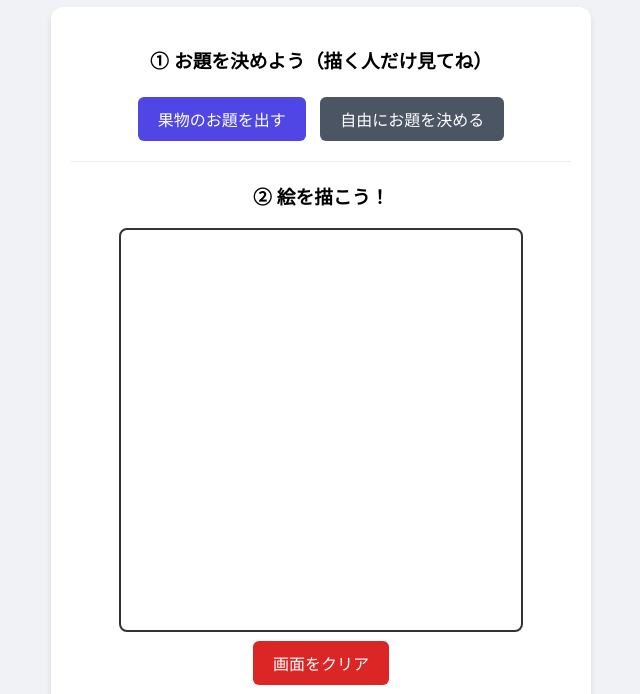
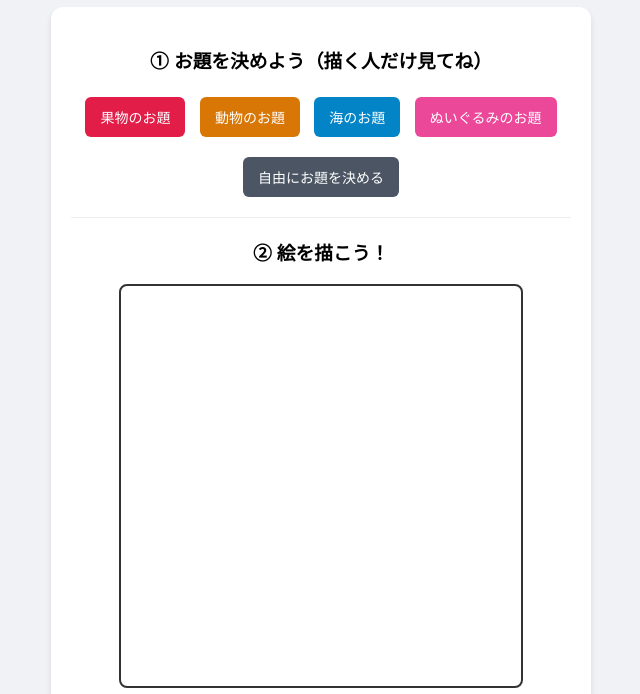
Before and after one commit to kyabetubatake/HTMLtest, a plain HTML site: page OekakiNandeshow.html in a window 1280 px wide. Shown: the part 90-784 px from the top of the page, without its empty margins (319-959 px from the left). Drawn offline with Linux system fonts and the light colour scheme.

Commit message:
Update OekakiNandeshow.html

```diff
--- a/OekakiNandeshow.html
+++ b/OekakiNandeshow.html
@@ -40,12 +40,16 @@
             border-bottom: none;
         }
 
+        .button-group {
+            margin-bottom: 10px;
+        }
+
         button {
             background-color: #4f46e5;
             color: white;
             border: none;
-            padding: 10px 20px;
-            font-size: 16px;
+            padding: 10px 15px;
+            font-size: 14px;
             border-radius: 6px;
             cursor: pointer;
             margin: 5px;
@@ -55,6 +59,20 @@
         button:hover {
             background-color: #4338ca;
         }
+
+        /* ジャンルごとのカラー設定 */
+        button.fruit { background-color: #e11d48; }
+        button.fruit:hover { background-color: #be123c; }
+
+        button.animal { background-color: #d97706; }
+        button.animal:hover { background-color: #b45309; }
+
+        button.sea { background-color: #0284c7; }
+        button.sea:hover { background-color: #0369a1; }
+
+        /* ぬいぐるみボタン用の新色（ピンクパープル） */
+        button.plush { background-color: #ec4899; }
+        button.plush:hover { background-color: #db2777; }
 
         button.secondary {
             background-color: #4b5563;
@@ -88,7 +106,7 @@
             background-color: white;
             border-radius: 8px;
             cursor: crosshair;
-            touch-action: none; /* スマホでのスクロール防止 */
+            touch-action: none;
         }
 
         .hidden {
@@ -101,10 +119,15 @@
     <h1>お絵描き当てゲーム</h1>
 
     <div class="container">
-        <!-- 1. お題設定エリア -->
         <div class="section">
             <h3>① お題を決めよう（描く人だけ見てね）</h3>
-            <button onclick="generateFruitOdai()">果物のお題を出す</button>
+
+            <div class="button-group">
+                <button class="fruit" onclick="generateOdai('fruit')">果物のお題</button>
+                <button class="animal" onclick="generateOdai('animal')">動物のお題</button>
+                <button class="sea" onclick="generateOdai('sea')">海のお題</button>
+                <button class="plush" onclick="generateOdai('plush')">ぬいぐるみのお題</button>
+            </div>
             <button class="secondary" onclick="customOdai()">自由にお題を決める</button>
 
             <div id="odai-box" class="hidden">
@@ -113,7 +136,6 @@
             </div>
         </div>
 
-        <!-- 2. キャンバスエリア -->
         <div class="section">
             <h3>② 絵を描こう！</h3>
             <canvas id="canvas" width="400" height="400"></canvas>
@@ -121,7 +143,6 @@
             <button class="danger" onclick="clearCanvas()">画面をクリア</button>
         </div>
 
-        <!-- 3. 回答・答え合わせエリア -->
         <div class="section">
             <h3>③ みんなで当てよう！</h3>
             <button class="secondary" onclick="showAnswer()">答え合わせ（お題を表示）</button>
@@ -129,8 +150,13 @@
     </div>
 
     <script>
-        // 果物のお題リスト
-        const fruits = ["りんご", "バナナ", "ぶどう", "いちご", "すいか", "メロン", "みかん", "もも", "パイナップル", "キウイ", "さくらんぼ", "くり", "レモン", "かき"];
+        // お題データ（ぬいぐるみのリストを追加しました）
+        const odaiLists = {
+            fruit: ["りんご", "バナナ", "ぶどう", "いちご", "すいか", "メロン", "みかん", "もも", "パイナップル", "キウイ", "さくらんぼ", "レモン", "アボガド"],
+            animal: ["いぬ", "ねこ", "ぞう", "きりん", "らいおん", "ぱんだ", "うさぎ", "こあら", "ごりら", "ぺんぎん", "はむすたー", "にわとり", "くま"],
+            sea: ["くじら", "いるか", "さめ", "たこ", "いか", "かに", "えび", "ひとで", "ちんあなご", "たつのおとしご", "かいそう", "かい（貝）", "うみがめ", "くらげ"],
+            plush: ["クラちゃん", "ぐーちゃん", "トトロ", "くじらさん", "ユニー", "ルニー", "ピカチュウ", "ハニトン", "りんご先生", "リーナベル", "ダッフィー", "ピーちゃん", "スーちゃん"]
+        };
 
         let currentOdai = "";
         const canvas = document.getElementById('canvas');
@@ -138,9 +164,10 @@
         let isDrawing = false;
 
         // --- お題の処理 ---
-        function generateFruitOdai() {
-            const randomIndex = Math.floor(Math.random() * fruits.length);
-            setOdai(fruits[randomIndex]);
+        function generateOdai(genre) {
+            const list = odaiLists[genre];
+            const randomIndex = Math.floor(Math.random() * list.length);
+            setOdai(list[randomIndex]);
         }
 
         function customOdai() {
@@ -155,7 +182,7 @@
             document.getElementById('odai-box').classList.remove('hidden');
             const display = document.getElementById('odai-display');
             display.innerText = currentOdai;
-            display.classList.add('hidden'); // 最初は隠す
+            display.classList.add('hidden');
             document.getElementById('btn-toggle-odai').innerText = "お題を見る";
             document.getElementById('btn-toggle-odai').classList.remove('hidden');
             clearCanvas();
@@ -197,7 +224,6 @@
         function draw(e) {
             if (!isDrawing) return;
 
-            // マウス位置またはタッチ位置の取得
             const rect = canvas.getBoundingClientRect();
             let clientX, clientY;
 
@@ -227,7 +253,7 @@
             ctx.clearRect(0, 0, canvas.width, canvas.height);
         }
 
-        // イベントリスナーの登録
+        // イベントリスナー
         canvas.addEventListener('mousedown', startDrawing);
         canvas.addEventListener('mousemove', draw);
         canvas.addEventListener('mouseup', stopDrawing);
```
